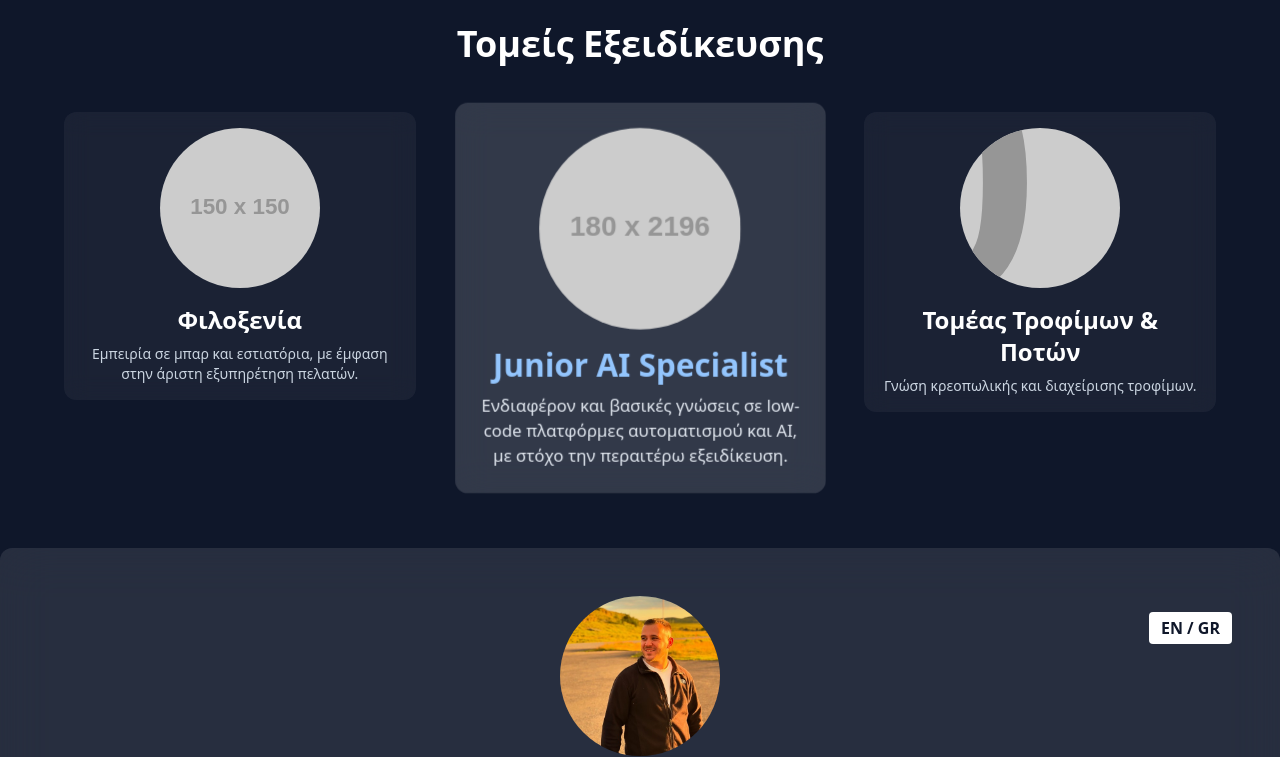
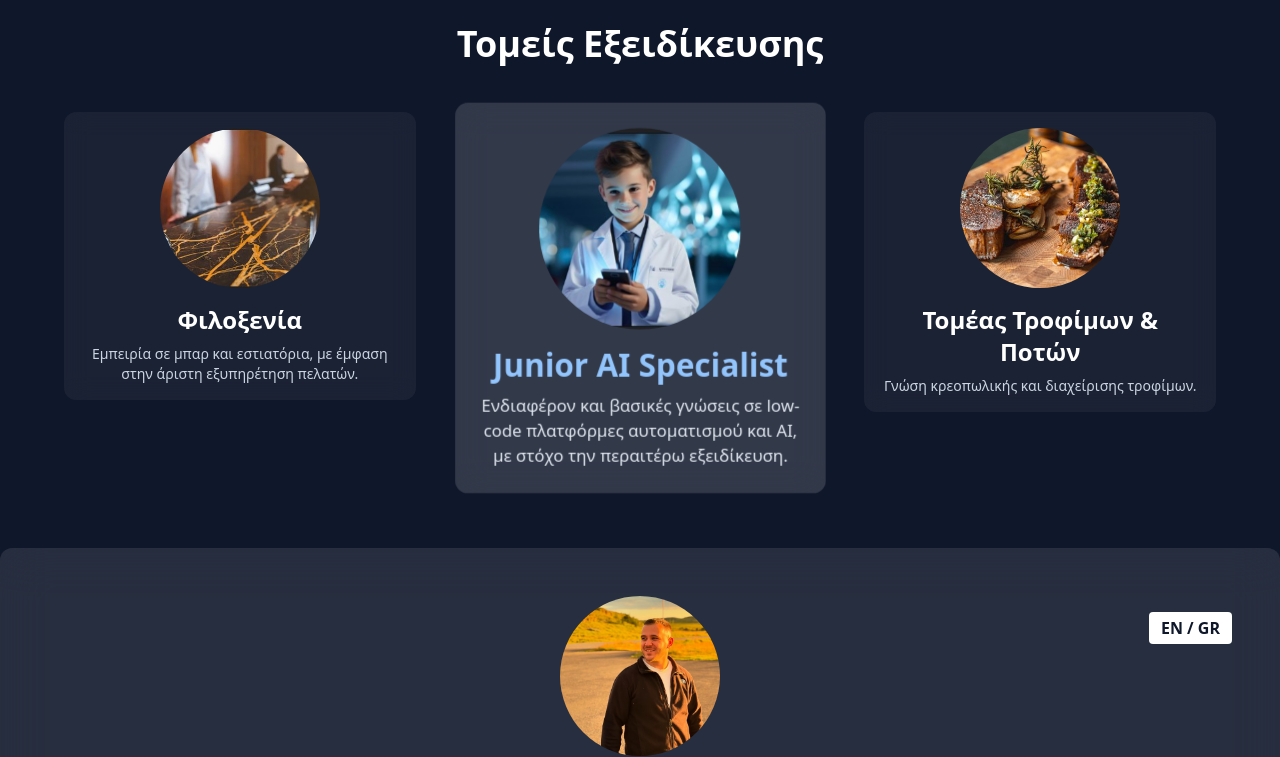
Before and after one commit to Aggelosar99/bio-site, a plain HTML site: page index.html in a window 1280 px wide. Shown: the part 840-1597 px from the top of the page. Drawn offline with nearby package versions, Linux system fonts and the light colour scheme; placeholder pictures from the web are drawn by us.

Commit message:
Update index.html

```diff
--- a/index.html
+++ b/index.html
@@ -45,7 +45,7 @@
     <div class="flex flex-col md:flex-row justify-center items-start gap-12 max-w-6xl mx-auto">
 
       <div class="flex flex-col items-center p-4 bg-white/5 backdrop-blur-md rounded-xl transition-shadow duration-300 w-full md:w-1/3">
-        <img src="https://via.placeholder.com/150/FFD700/FFFFFF?text=Hospitality" alt="Hospitality" class="w-40 h-40 rounded-full mb-4 circular-image">
+        <img src="hospitality_card.jpg" alt="Hospitality" class="w-40 h-40 rounded-full mb-4 circular-image">
         <h3 class="text-2xl font-semibold mb-2" data-lang-gr>Φιλοξενία</h3>
         <h3 class="text-2xl font-semibold mb-2 hidden" data-lang-en>Hospitality</h3>
         <p class="text-slate-300 text-center text-sm" data-lang-gr>Εμπειρία σε μπαρ και εστιατόρια, με έμφαση στην άριστη εξυπηρέτηση πελατών.</p>
@@ -53,7 +53,7 @@
       </div>
 
       <div class="flex flex-col items-center p-6 bg-white/15 backdrop-blur-lg rounded-xl transition-all duration-300 w-full md:w-1/3 transform md:scale-105">
-        <img src="https://via.placeholder.com/180/2196F3/FFFFFF?text=Junior+AI" alt="Junior AI Specialist" class="w-48 h-48 rounded-full mb-4 circular-image">
+        <img src="ai_specialist_card.jpg" alt="Junior AI Specialist" class="w-48 h-48 rounded-full mb-4 circular-image">
         <h3 class="text-3xl font-bold mb-2 text-blue-300" data-lang-gr>Junior AI Specialist</h3>
         <h3 class="text-3xl font-bold mb-2 text-blue-300 hidden" data-lang-en>Junior AI Specialist</h3>
         <p class="text-slate-200 text-center text-base" data-lang-gr>Ενδιαφέρον και βασικές γνώσεις σε low-code πλατφόρμες αυτοματισμού και AI, με στόχο την περαιτέρω εξειδίκευση.</p>
@@ -61,7 +61,7 @@
       </div>
 
       <div class="flex flex-col items-center p-4 bg-white/5 backdrop-blur-md rounded-xl transition-shadow duration-300 w-full md:w-1/3">
-        <img src="https://via.placeholder.com/150/4CAF50/FFFFFF?text=Food+%26+Beverage" alt="Food & Beverage" class="w-40 h-40 rounded-full mb-4 circular-image">
+        <img src="food_beverage_card.jpg" alt="Food & Beverage" class="w-40 h-40 rounded-full mb-4 circular-image">
         <h3 class="text-2xl font-semibold mb-2" data-lang-gr>Τομέας Τροφίμων & Ποτών</h3>
         <h3 class="text-2xl font-semibold mb-2 hidden" data-lang-en>Food & Beverage Sector</h3>
         <p class="text-slate-300 text-center text-sm" data-lang-gr>Γνώση κρεοπωλικής και διαχείρισης τροφίμων.</p>
```
